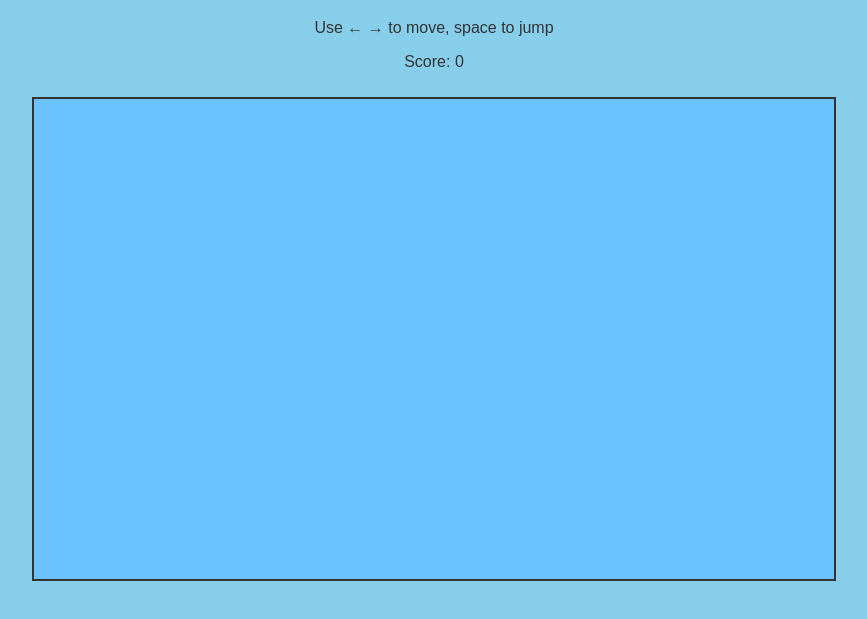
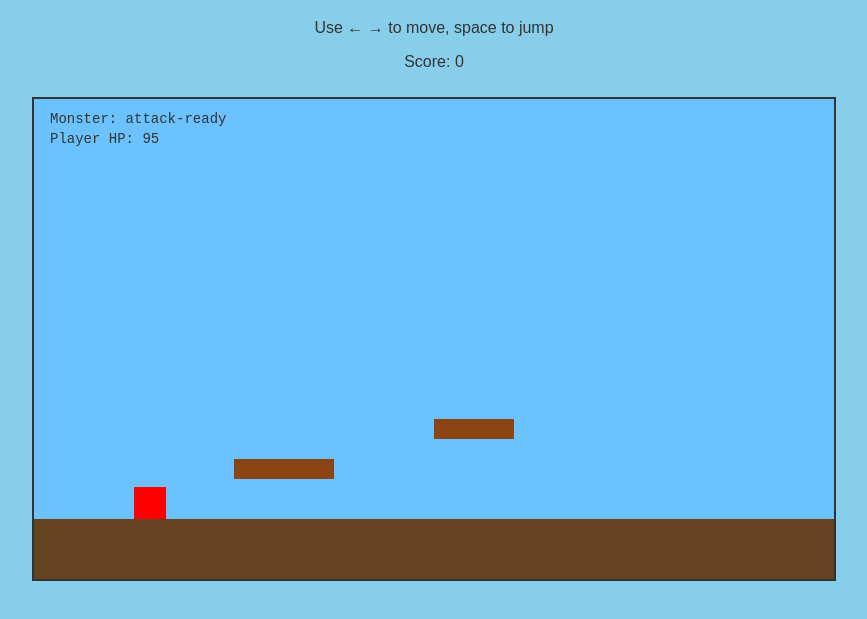
Before and after one commit to eax-academy/2d-monster-fight, a plain HTML site: page index.html in a window 1280 px wide. Shown: the part 71-690 px from the top of the page, without its empty margins (206-1073 px from the left). Drawn offline with Linux system fonts and the light colour scheme.

Commit message:
Implemented the foundation for the game loop and rendering updates (60 FPS)

```diff
--- a/index.html
+++ b/index.html
@@ -18,6 +18,6 @@
   <script src="scripts/input.js"></script>
   <script src="scripts/player.js"></script>
   <script src="scripts/level.js"></script>
-  <script src="scripts/game.js"></script>
+  <script type="module" src="scripts/game.js"></script>
 </body>
 </html>
--- a/scripts/game.js
+++ b/scripts/game.js
@@ -8,36 +8,149 @@ const canvas = document.getElementById('gameCanvas');
 const ctx = canvas.getContext('2d');
 const scoreEl = document.getElementById('score');
 
+const TARGET_FRAME_MS = 1000 / 60;
+
+const gameState = {
+  isPaused: false,
+  player: {
+    hp: 100,
+    accuracy: 0.88,
+    critChance: 0.1,
+    damageDealt: 0
+  },
+  monster: {
+    name: 'Training Dummy',
+    hp: 250,
+    animationState: 'idle',
+    frameTimer: 0,
+    frameInterval: 250
+  },
+  level: {
+    id: 1,
+    name: 'Grassy Dojo',
+    difficulty: 'Easy'
+  },
+ui: {
+    score: 0,
+    damageText: null,
+    lastUpdate: 0
+  }
+};
+
 let lastTime = 0;
 let player;
 let level;
+  let fpsAccumulator = 0;
+  let fpsFrames = 0;
 
   function init() {
     setupInput();
+    bindPauseControls();
     player = new Player(100, 350);
     level = new Level();
+    lastTime = performance.now();
+    console.info('Game loop initialized. Target: 60 FPS');
     window.requestAnimationFrame(gameLoop);
   }
 
   function gameLoop(timestamp) {
-  const delta = timestamp - lastTime;
+    const deltaTime = timestamp - lastTime;
     lastTime = timestamp;
 
-  update(delta);
+    if (!gameState.isPaused) {
+      update(deltaTime);
       draw();
-
+      checkFrameBudget(deltaTime);
+      reportFps(deltaTime);
+    }
   window.requestAnimationFrame(gameLoop);
 }
 
-function update(delta) {
-  player.update(delta, level);
+function update(deltaTime) {
+  updateMonsterState(deltaTime);
+  updatePlayerState(deltaTime);
+  updateUiState(deltaTime);
+}
+
+function updateMonsterState(deltaTime) {
+  const monster = gameState.monster;
+  monster.frameTimer += deltaTime;
+  if (monster.frameTimer >= monster.frameInterval) {
+    monster.animationState = monster.animationState === 'idle' ? 'attack-ready' : 'idle';
+    monster.frameTimer = 0;
+  }
+}
+
+function updatePlayerState(deltaTime) {
+  player.update(deltaTime, level);
+  // Placeholder for derived stat adjustments
+  gameState.player.hp = Math.max(gameState.player.hp - deltaTime * 0.001, 0);
+  gameState.player.damageDealt += deltaTime * 0.01;
+}
+function updateUiState() {
+    gameState.ui.score = player.score;
+    scoreEl.textContent = gameState.ui.score.toFixed(0);
   }
 
   function draw() {
     ctx.clearRect(0, 0, canvas.width, canvas.height);
     level.draw(ctx);
     player.draw(ctx);
-  scoreEl.textContent = player.score;
+    drawMonsterState();
+  }
+
+  function drawMonsterState() {
+    ctx.fillStyle = '#333';
+    ctx.font = '14px monospace';
+    ctx.fillText(`Monster: ${gameState.monster.animationState}`, 16, 24);
+    ctx.fillText(`Player HP: ${gameState.player.hp.toFixed(0)}`, 16, 44);
+  }
+
+  function bindPauseControls() {
+    document.addEventListener('keydown', evt => {
+      if (evt.key.toLowerCase() === 'p') {
+        togglePause();
+      }
+    });
+      document.addEventListener('visibilitychange', () => {
+      if (document.hidden) {
+        pauseGame();
+      }
+    });
+  window.gameLoopControls = { pauseGame, resumeGame, togglePause };
+}
+
+function pauseGame() {
+  if (gameState.isPaused) return;
+  gameState.isPaused = true;
+  console.info('Game paused');
+}
+
+function resumeGame() {
+  if (!gameState.isPaused) return;
+  gameState.isPaused = false;
+  lastTime = performance.now();
+  console.info('Game resumed');
+}
+
+function togglePause() {
+  gameState.isPaused ? resumeGame() : pauseGame();
+}
+
+function checkFrameBudget(deltaTime) {
+  if (deltaTime > TARGET_FRAME_MS) {
+    console.warn(`Frame over budget: ${deltaTime.toFixed(2)}ms (target ${TARGET_FRAME_MS.toFixed(2)}ms)`);
+  }
+}
+function reportFps(deltaTime) {
+    fpsAccumulator += deltaTime;
+    fpsFrames += 1;
+    if (fpsAccumulator >= 1000) {
+      const fps = (fpsFrames / fpsAccumulator) * 1000;
+      console.info(`FPS: ${fps.toFixed(1)} @ ${TARGET_FRAME_MS.toFixed(2)}ms target`);
+      fpsAccumulator = 0;
+      fpsFrames = 0;
+   }
   }
 
   init();
```
Lines whose indentation alone changed are shown as unchanged.
